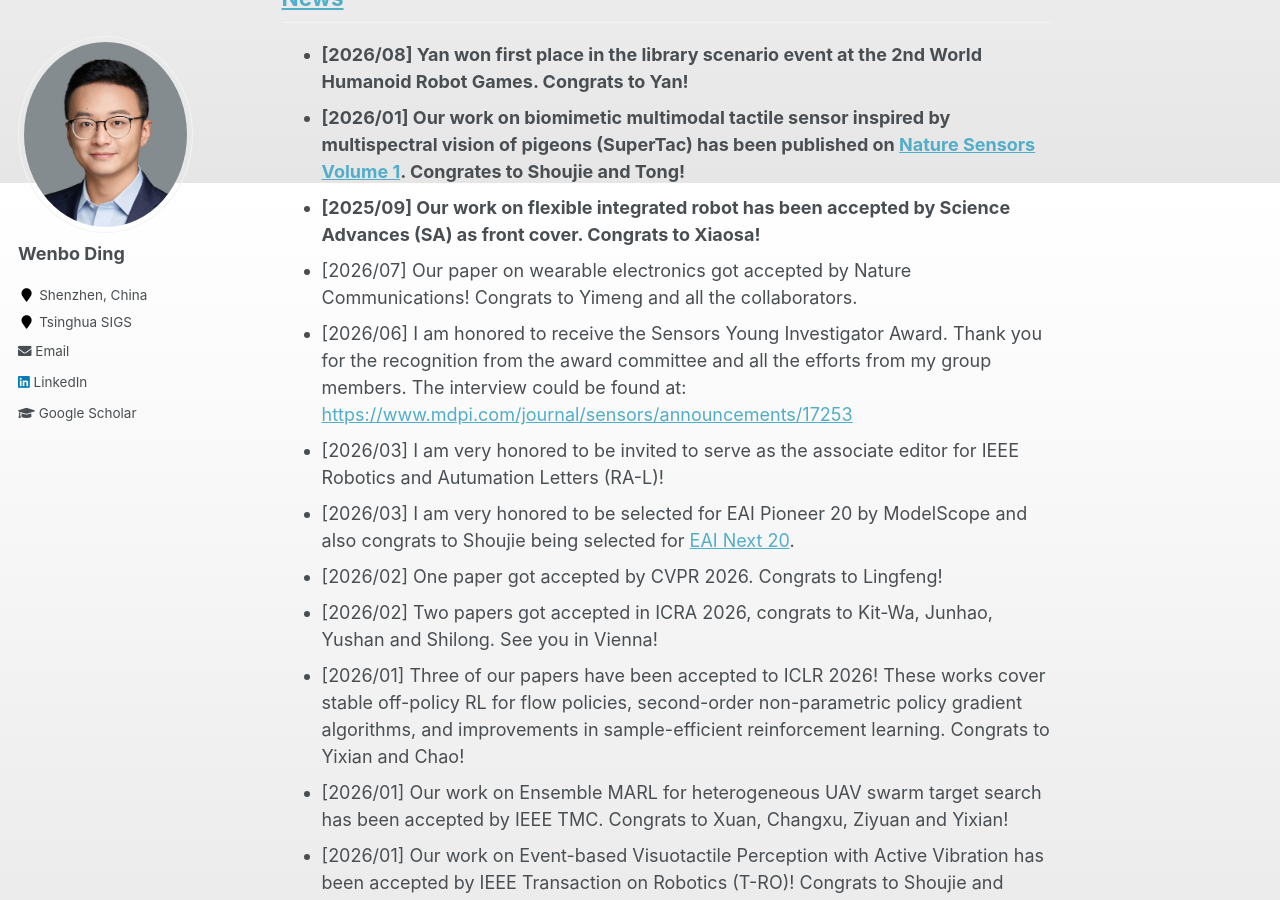
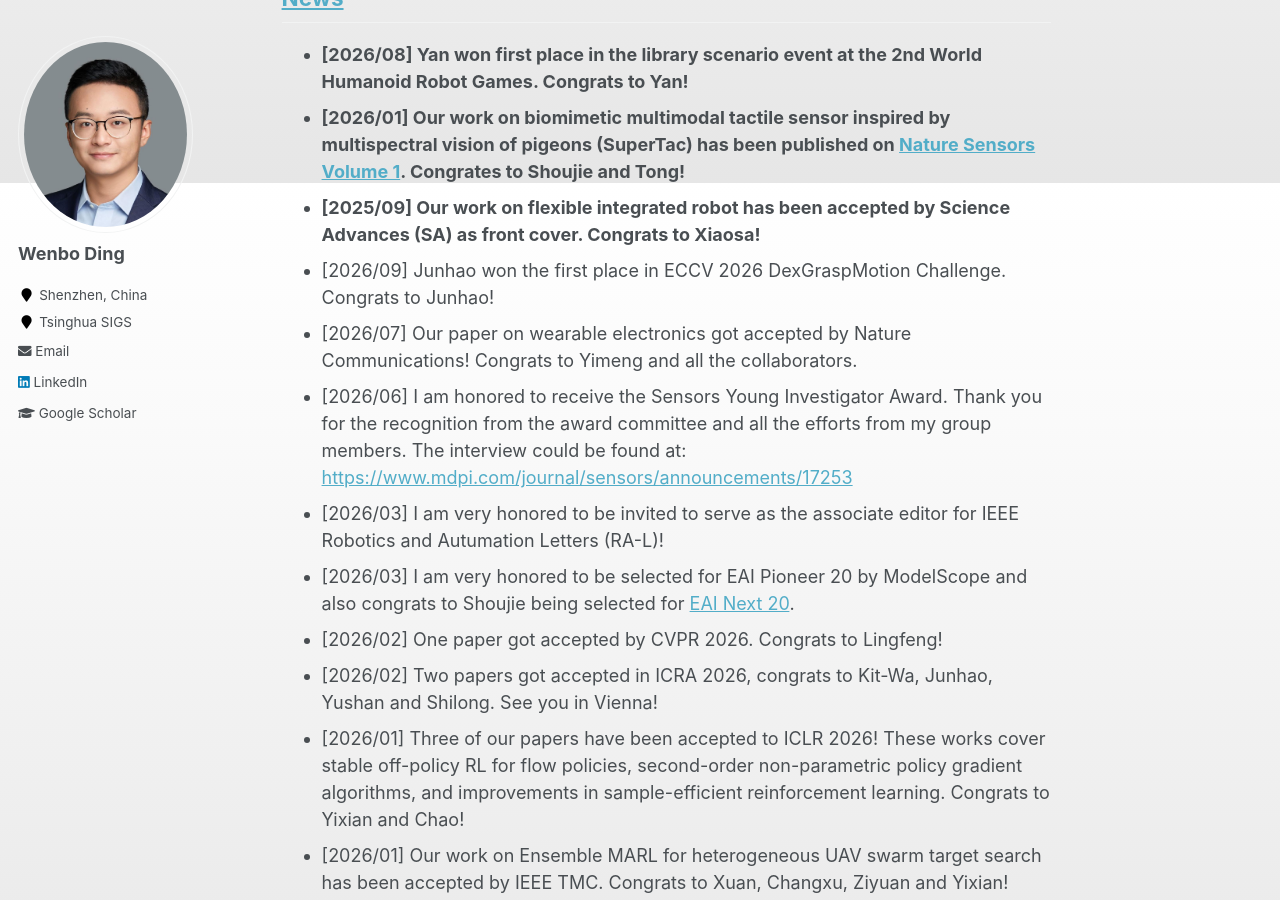
Before and after one commit to whenboy07/whenboy07.github.io, a Jekyll site: the page built from _pages/about.md, in a window 1280 px wide and 900 px high, scrolled down 1617 px. Built offline with Jekyll 4.4.1, drawn with Linux system fonts in a browser that asks for light colours.

Commit message:
update news

```diff
--- a/_pages/about.md
+++ b/_pages/about.md
@@ -39,6 +39,7 @@ Please email me with a copy of your CV if you are interested.
 * **[2026/08] Yan won first place in the library scenario event at the 2nd World Humanoid Robot Games. Congrats to Yan!**
 * **[2026/01] Our work on biomimetic multimodal tactile sensor inspired by multispectral vision of pigeons (SuperTac) has been published on [Nature Sensors Volume 1](https://www.nature.com/articles/s44460-025-00006-y). Congrates to Shoujie and Tong!**
 * **[2025/09] Our work on flexible integrated robot has been accepted by Science Advances (SA) as front cover. Congrats to Xiaosa!**
+* [2026/09] Junhao won the first place in ECCV 2026 DexGraspMotion Challenge. Congrats to Junhao!
 * [2026/07] Our paper on wearable electronics got accepted by Nature Communications! Congrats to Yimeng and all the collaborators.
 * [2026/06] I am honored to receive the Sensors Young Investigator Award. Thank you for the recognition from the award committee and all the efforts from my group members. The interview could be found at: [https://www.mdpi.com/journal/sensors/announcements/17253](https://www.mdpi.com/journal/sensors/announcements/17253)
 * [2026/03] I am very honored to be invited to serve as the associate editor for IEEE Robotics and Autumation Letters (RA-L)!
```
Also changed, not shown: _pages/news.md (+1 -0 lines).
